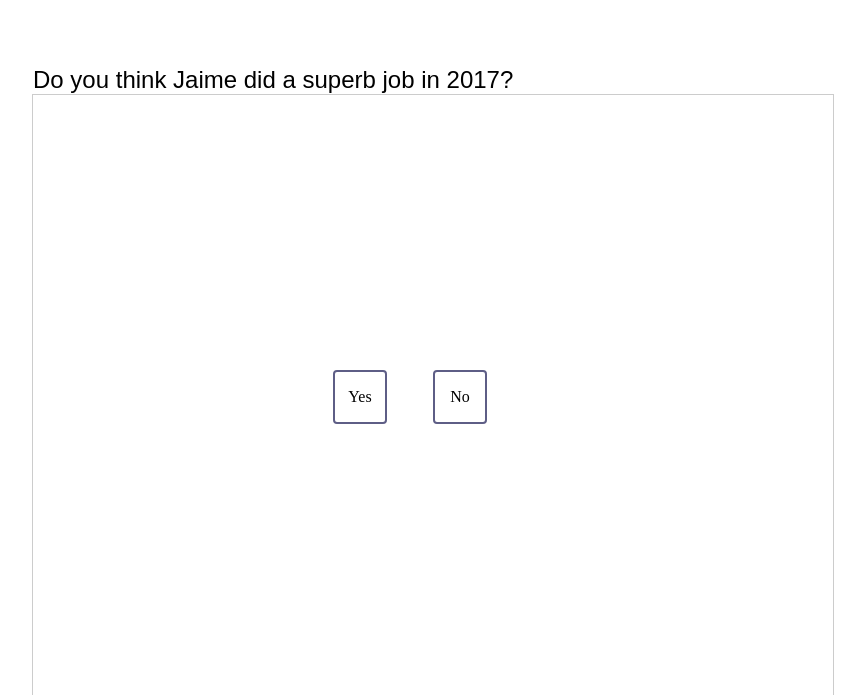
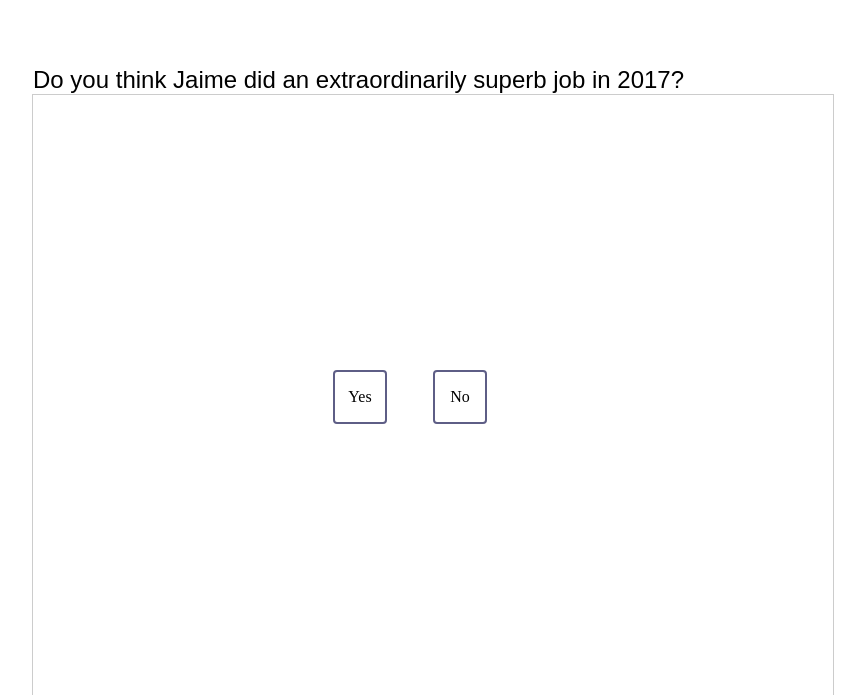
Before and after one commit to jaimerivera/TicTacToe-Game, a plain HTML site: page feedback.html in a window 1280 px wide. Shown: the top 695 px of the page, without its empty margins (207-1072 px from the left). Drawn offline with Linux system fonts and the light colour scheme.

Commit message:
update feedback question

```diff
--- a/feedback.html
+++ b/feedback.html
@@ -41,7 +41,7 @@
 <body>
     <div>
         <h1>&nbsp;</h1>
-        <div class="question">Do you think Jaime did a superb job in 2017?</div>
+        <div class="question">Do you think Jaime did an extraordinarily superb job in 2017?</div>
         <div class="boxcontainer">
             <div class="yesnobox yesbox" id="yesbox">Yes</div>
             <div class="yesnobox nobox" id="nobox">No</div>
```
